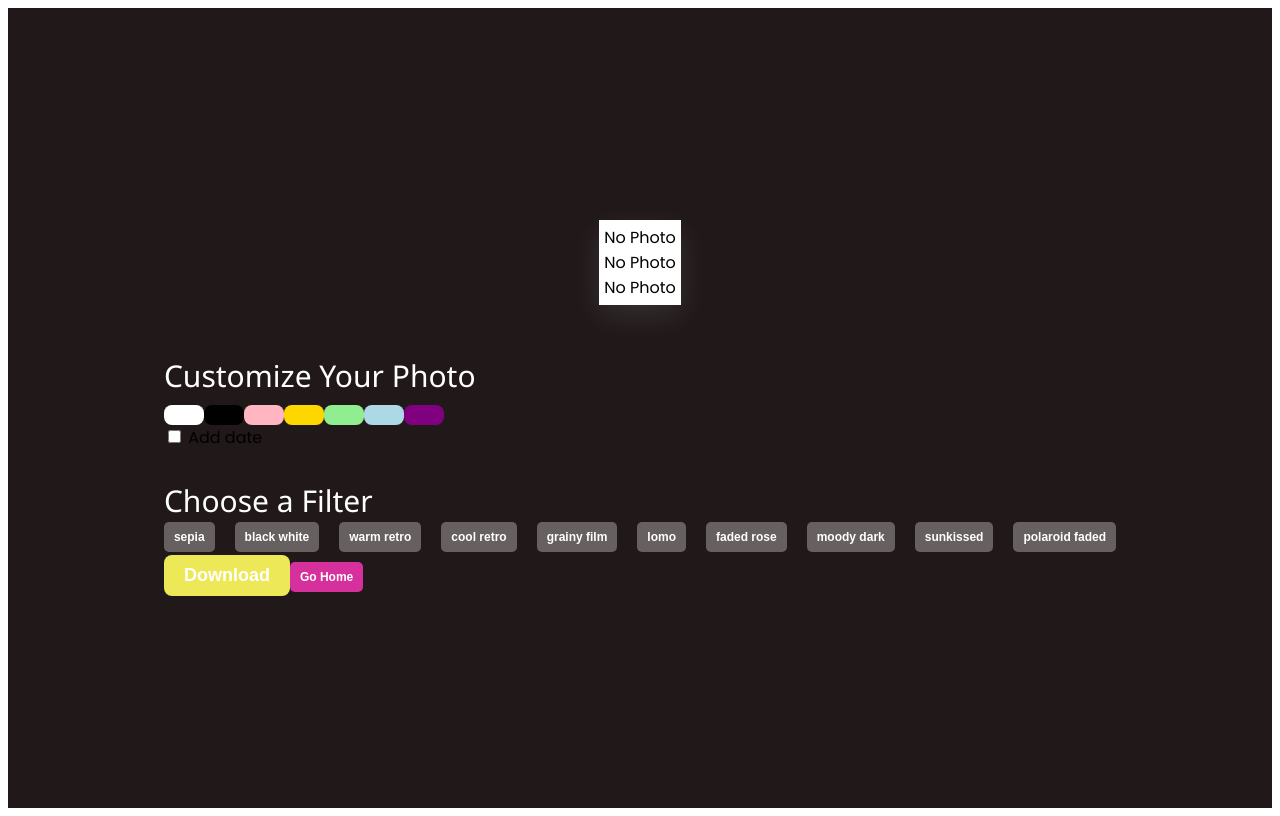
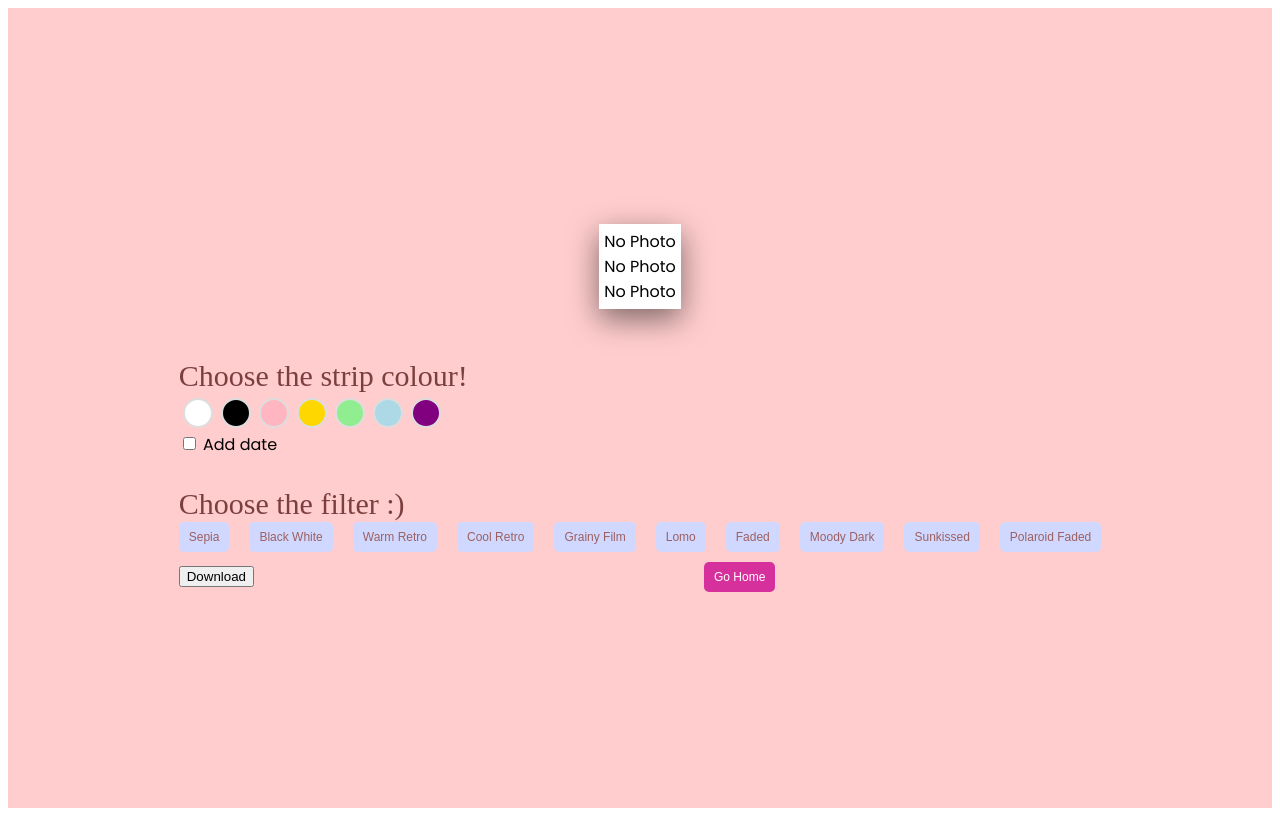
Before and after one commit to udayagrahari/photobooth-2.0, a React (Vite) app: page /collage in a window 1280 px wide. Built offline with nearby package versions, Linux system fonts and the light colour scheme.

Commit message:
FIXED ALL UI

```diff
--- a/src/components/CollagePage.css
+++ b/src/components/CollagePage.css
@@ -6,7 +6,7 @@
   align-items: center;
   justify-content: center;
   height: 100vh;
-  background: rgb(33, 25, 25);
+  background: rgb(255, 205, 205);
   font-family: 'Poppins', sans-serif;
 }
 
@@ -14,7 +14,7 @@
 {
   background: white;
   padding: 5px;
-  box-shadow: 0px 10px 30px rgba(255, 255, 255, 0.1);
+  box-shadow: 0px 10px 30px rgba(0, 0, 0, 0.5);
   display: flex;
   flex-direction: column;
   align-items: center;
@@ -23,30 +23,29 @@
 .collage-frame img {
   width: 120px;
   height: auto;
-  margin-bottom: 5px;
+  margin-bottom: 2px;
 }
 
 .date-text {
-  font-size: 13px;
-  font-weight: 500;
+  font-size: 15px;
+  font-weight: 1000;
   color: #555;
-  margin-top: 10px;
-
-
+  margin-top: 0px;
+  font-family: 'Caveat', cursive;
 }
 
 .customization-options {
   margin-top: 20px;
   text-align: left;
-  font: weight 100px;
+  font: weight 130px;
 }
 
 .customization-options p
 {
-  font-family:'Segoe UI', Tahoma, Verdana, sans-serif;
+  font-family: 'Caveat', cursive;
   font-size: 30px;
   font-weight: 500;
-  color: white;
+  color: rgb(124, 63, 63);
   margin-bottom: 1px;
 }
 
@@ -71,12 +70,12 @@
   border-radius: 5px;
   cursor: pointer;
   transition: all 0.2s ease-in-out;
-  color: white;
-  background: #666060;
+  color: rgb(156, 96, 96);
+  background: #d0d8ff;
 }
 
 .filter-btn:hover {
-  background: #555;
+  background: #85acff;
 }
 
 .sepia img {
@@ -130,14 +129,22 @@
 
   .filter-btn {
     font-size: 10px;
-    padding: 6px 8px;
+    padding: 8px 8px;
   }
 }
-
+.color-button {
+  width: 30px;      /* You can make this number bigger or smaller */
+  height: 30px;     /* You can make this number bigger or smaller */
+  border-radius: 50%; /* This makes the button a circle */
+  border: 2px solid #ddd; /* Adds a light border */
+  cursor: pointer;
+  margin: 4px;      /* Adds some space around each button */
+}
 
 .go-home-button
 {
   margin-top: 10px;
+  margin-left: 450px;
   padding: 8px 10px;
   border: none;
   font-size: 12px;
--- a/src/components/CollagePage.jsx
+++ b/src/components/CollagePage.jsx
@@ -59,7 +59,7 @@ const CollagePage = () => {
       </div>
 
       <div className="customization-options">
-        <p>Customize Your Photo</p>
+        <p>Choose the strip colour!</p>
 
         <div className="color-picker">
           {["#FFFFFF", "#000000", "#FFB6C1", "#FFD700", "#90EE90", "#ADD8E6", "#800080"].map((color) => (
@@ -77,12 +77,12 @@ const CollagePage = () => {
         </label>
 
         <div className="filter-options">
-          <p>Choose a Filter</p>
+          <p>Choose the filter :)</p>
           <div className="filters">
             {[
-              "sepia", "black-white", "warm-retro", "cool-retro",
-              "grainy-film", "lomo", "faded-rose", "moody-dark",
-              "sunkissed", "polaroid-faded"
+              "Sepia", "Black-White", "Warm-Retro", "Cool-Retro",
+              "Grainy-Film", "Lomo", "Faded", "Moody-Dark",
+              "Sunkissed", "Polaroid-Faded"
             ].map((filter) => (
               <button key={filter} className={`filter-btn`} onClick={() => setSelectedFilter(filter)}>
                 {filter.replace("-", " ")}
--- a/src/components/Photobooth.css
+++ b/src/components/Photobooth.css
@@ -3,7 +3,7 @@
   width: 100vw;
   height: 100vh;
   overflow: hidden;
-  background: linear-gradient(to right, #ffafbd, #ffc3a0);
+  background-color: #f6ebcc; /*
 }
 
 /* Left 60% */
@@ -25,9 +25,9 @@
 
 /* Webcam Box */
 .webcam-container {
-  width: 320px;
-  height: 240px;
-  border: 5px solid white;
+  width: 640px;
+  height: 480px;
+  border: 5px solid rgb(255, 146, 146);
   overflow: hidden;
 }
 
@@ -39,12 +39,12 @@
 /* Countdown Timer */
 .countdown {
   position: absolute;
-  top: 50%;
-  left: 50%;
-  transform: translate(-50%, -50%);
+  top: 38%;
+  left: 36%;
+  transform: translate(-10%, -50%);
   font-size: 50px;
   color: white;
-  background: rgba(0, 0, 0, 0.6);
+  background: rgba(0, 0, 0, 0.2);
   padding: 10px 20px;
   border-radius: 10px;
 }
@@ -59,7 +59,7 @@
 .photo-box {
   width: 100px;
   height: 120px;
-  border: 4px solid white;
+  border: 4px solid rgb(255, 146, 146);
   display: flex;
   align-items: center;
   justify-content: center;
@@ -78,14 +78,14 @@
   bottom: 4px;
   left: 50%;
   transform: translateX(-50%);
-  background: rgba(0, 0, 0, 0.6);
+  background: rgba(255, 255, 255, 0.6);
   font-size: 12px;
   padding: 5px 10px;
   border-radius: 6px;
 }
 
 .retake-btn:hover {
-  background: rgba(0, 0, 0, 0.8);
+  background: rgba(255, 213, 213, 0.8);
 }
 
 /* Buttons Centered */
@@ -96,8 +96,8 @@
 }
 
 button {
-  background: #ede857;
-  color: white;
+  background: #ffc0c7;
+  color: rgb(132, 48, 33);
   border: none;
   padding: 10px 20px;
   font-size: 18px;
@@ -111,11 +111,11 @@ button {
 
 /* Capture Button */
 .capture-btn {
-  background: #f28dd4;
+  background: #ffccf0;
 }
 
 .capture-btn:hover {
-  background: #d46bb2;
+  background: #cae3ff;
 }
 
 /* Confirm Button */
@@ -137,5 +137,5 @@ button {
   width: 100%;
   height: 100%;
   object-fit: cover;
-  opacity: 0.8;
+  opacity: 100;
 }
```
